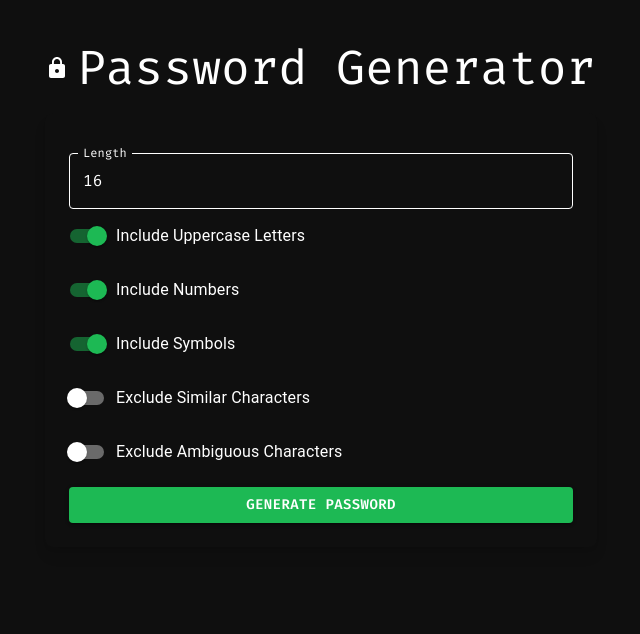
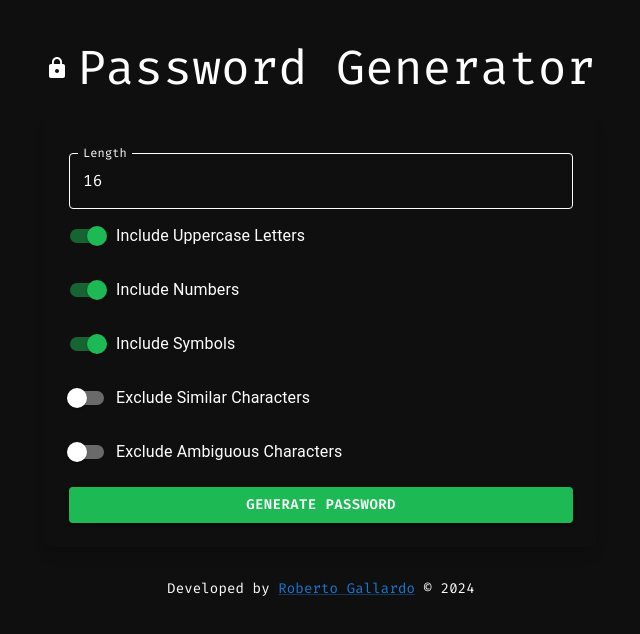
Before and after one commit to robgallardof/PasswordGenerator, a Next.js app: page / in a window 1280 px wide. Shown: the top 634 px of the page, without its empty margins (319-959 px from the left). Built offline with nearby package versions, Linux system fonts and the light colour scheme.

Commit message:
Rename Tittle Add footer with copyright

```diff
--- a/src/app/layout.tsx
+++ b/src/app/layout.tsx
@@ -5,8 +5,8 @@ import "./css/globals.css";
 const inter = Inter({ subsets: ["latin"] });
 
 export const metadata: Metadata = {
-  title: "Create Next App",
-  description: "Generated by create next app",
+  title: "Password Generator",
+  description: "Password Generator by Roberto Gallardo",
 };
 
 export default function RootLayout({
--- a/src/app/page.tsx
+++ b/src/app/page.tsx
@@ -1,8 +1,11 @@
+import React from 'react';
 import PasswordGenerator from './components/PasswordGenerator';
-import { Container, Typography } from '@mui/material';
+import { Container, Typography, Box, Link } from '@mui/material';
 import LockIcon from '@mui/icons-material/Lock';
 
 const Home: React.FC = () => {
+  const currentYear = new Date().getFullYear();
+
   return (
     <Container maxWidth="sm" className="mt-10 bg-black text-white min-h-screen flex flex-col items-center justify-center">
       {/* Page Title with Lock Icon */}
@@ -11,6 +14,12 @@ const Home: React.FC = () => {
       </Typography>
       {/* Password Generator Component */}
       <PasswordGenerator />
+      {/* Footer */}
+      <Box mt={4} className="text-center">
+        <Typography variant="body2" className="text-white" style={{ fontFamily: 'Fira Code, monospace' }}>
+          Developed by <Link href="https://RobertoGallardo.dev" target="_blank" rel="noopener noreferrer" className="text-green-500 hover:text-green-400" style={{ fontFamily: 'Fira Code, monospace' }}>Roberto Gallardo</Link> &copy; {currentYear}
+        </Typography>
+      </Box>
     </Container>
   );
 };
```
